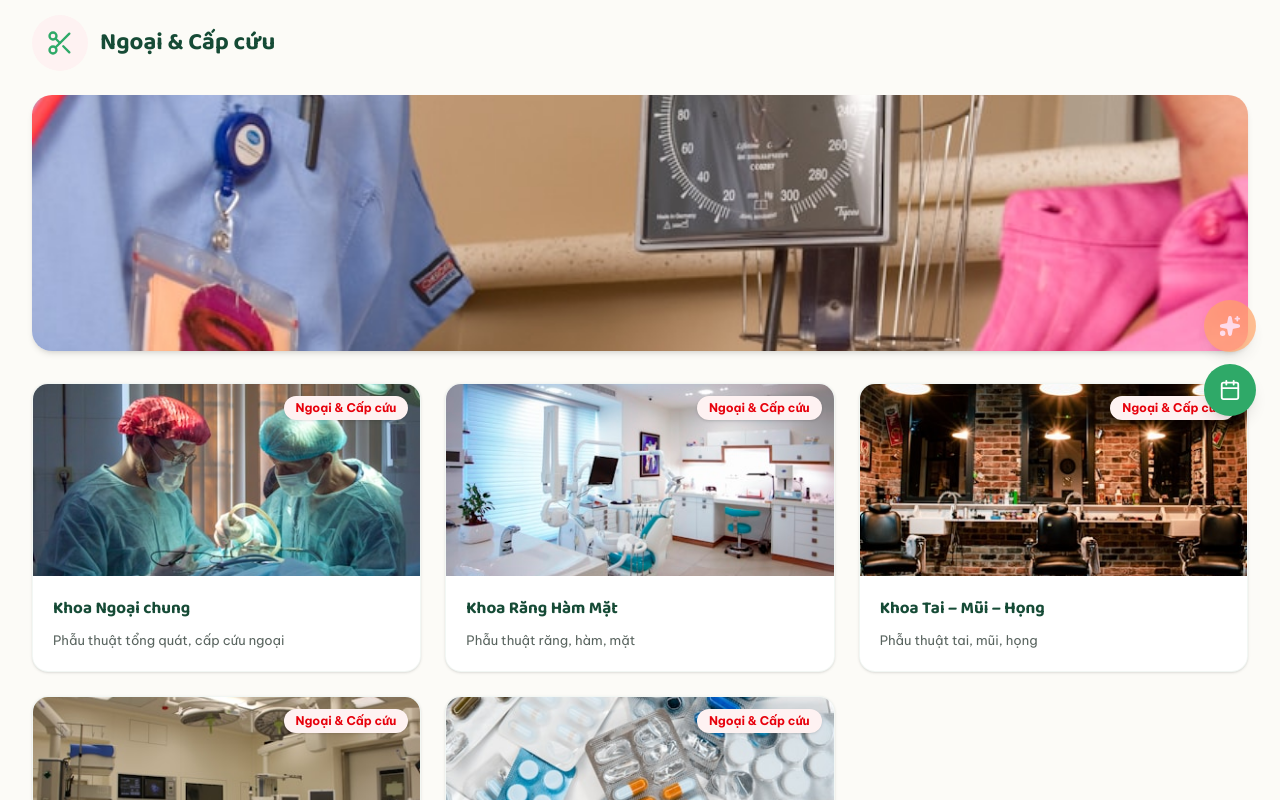
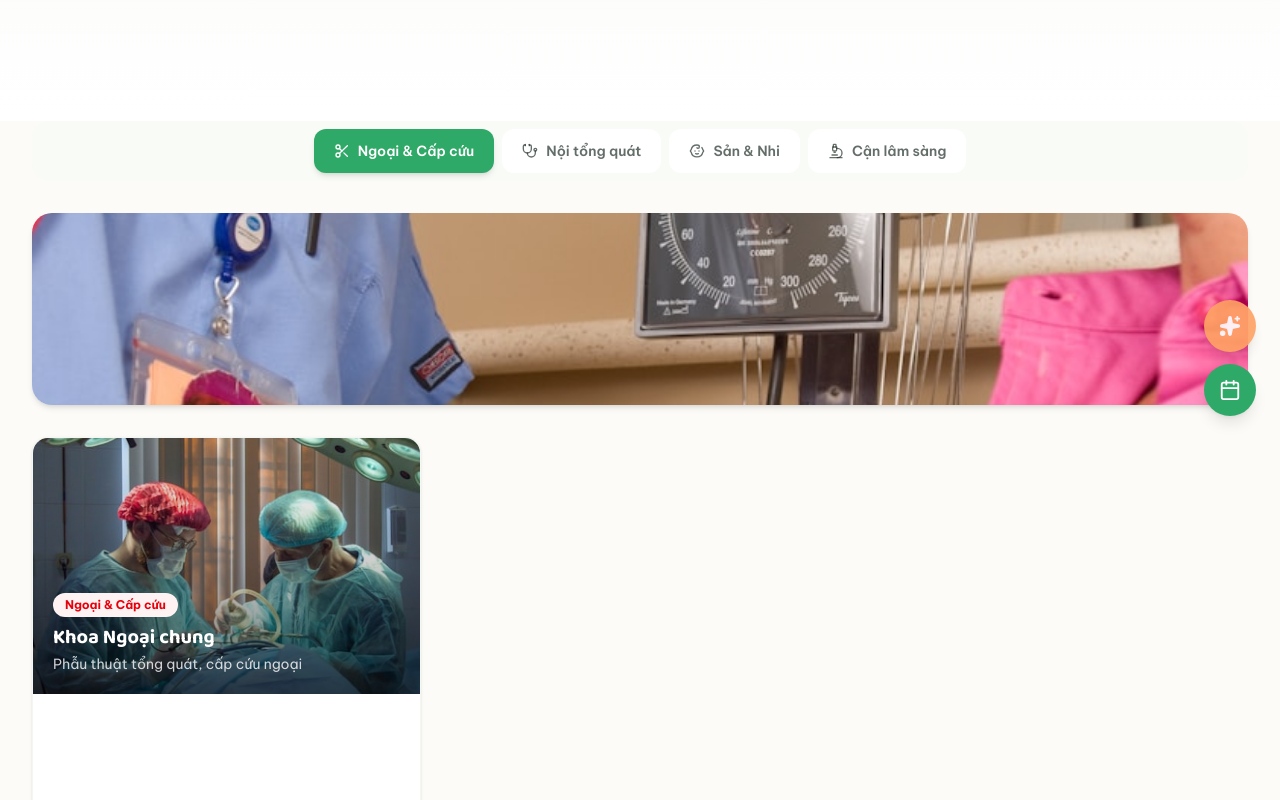
Before and after one commit to Sangit91/App-Website-BV, a React (Vite) app: page /chuyen-khoa in a window 1280 px wide. Shown: the part 360-1160 px from the top of the page. Built offline with nearby package versions, Linux system fonts and the light colour scheme.

Commit message:
feat: redesign ChuyenKhoaPage with tabs, stats hero, and featured cards

```diff
--- a/src/pages/ChuyenKhoaPage.tsx
+++ b/src/pages/ChuyenKhoaPage.tsx
@@ -1,32 +1,21 @@
-import { useEffect } from "react";
+import { useState, useEffect } from "react";
 import { useLocation } from "react-router-dom";
 import Layout from "../components/layout/Layout";
 import ScrollAnimation from "../components/ui/ScrollAnimation";
-import { Activity, Scissors, Heart, Baby, Microscope, Stethoscope, Eye, Brain, Bone } from "lucide-react";
+import { Activity, Scissors, Heart, Baby, Microscope, Stethoscope, Eye, Brain, Bone, Users, Bed, FlaskConical, Zap } from "lucide-react";
 
-export default function ChuyenKhoaPage() {
-  const location = useLocation();
+const DEPARTMENTS = [
+  { key: "ngoai-cap-cuu", title: "Ngoại & Cấp cứu", icon: Scissors, color: "bg-red-50", textColor: "text-red-600" },
+  { key: "noi-tong-quat", title: "Nội tổng quát", icon: Stethoscope, color: "bg-blue-50", textColor: "text-blue-600" },
+  { key: "san-nhi", title: "Sản & Nhi", icon: Baby, color: "bg-pink-50", textColor: "text-pink-600" },
+  { key: "can-lam-sang", title: "Cận lâm sàng", icon: Microscope, color: "bg-purple-50", textColor: "text-purple-600" }
+];
 
-  useEffect(() => {
-    if (location.hash) {
-      const element = document.querySelector(location.hash);
-      if (element) {
-        setTimeout(() => {
-          element.scrollIntoView({ behavior: "smooth", block: "start" });
-        }, 100);
-      }
-    }
-  }, [location]);
-
-  const departments = {
+const departmentData = {
   "ngoai-cap-cuu": {
-      title: "Ngoại & Cấp cứu",
-      icon: Scissors,
-      color: "bg-red-50",
-      textColor: "text-red-600",
     heroImage: "/images/pages/hero-chuyenkhoa.jpeg",
     items: [
-        { name: "Khoa Ngoại chung", desc: "Phẫu thuật tổng quát, cấp cứu ngoại", img: "/images/pages/ngoai-1.jpeg" },
+      { name: "Khoa Ngoại chung", desc: "Phẫu thuật tổng quát, cấp cứu ngoại", img: "/images/pages/ngoai-1.jpeg", highlight: true },
       { name: "Khoa Răng Hàm Mặt", desc: "Phẫu thuật răng, hàm, mặt", img: "/images/pages/ranghamach-1.jpeg" },
       { name: "Khoa Tai – Mũi – Họng", desc: "Phẫu thuật tai, mũi, họng", img: "/images/pages/taimuihong-1.jpeg" },
       { name: "Khoa Hồi sức tích cực ICU", desc: "Hồi sức cấp cứu 24/7", img: "/images/pages/icu-1.jpeg" },
@@ -34,13 +23,9 @@ export default function ChuyenKhoaPage() {
     ]
   },
   "noi-tong-quat": {
-      title: "Nội tổng quát",
-      icon: Stethoscope,
-      color: "bg-blue-50",
-      textColor: "text-blue-600",
     heroImage: "/images/pages/hero-tongquat.jpeg",
     items: [
-        { name: "Khoa Nội chung", desc: "Khám và điều trị các bệnh nội khoa", img: "/images/pages/noi-1.jpeg" },
+      { name: "Khoa Nội chung", desc: "Khám và điều trị các bệnh nội khoa", img: "/images/pages/noi-1.jpeg", highlight: true },
       { name: "Khoa Tim mạch", desc: "Tim mạch can thiệp, phẫu thuật", img: "/images/pages/timmach-1.jpeg" },
       { name: "Khoa Nội tiết", desc: "Đái tháo đường, tuyến giáp", img: "/images/pages/timmach-1.jpeg" },
       { name: "Khoa Thận nhân tạo", desc: "Lọc máu, chạy thận nhân tạo", img: "/images/pages/timmach-1.jpeg" },
@@ -50,25 +35,17 @@ export default function ChuyenKhoaPage() {
     ]
   },
   "san-nhi": {
-      title: "Sản & Nhi",
-      icon: Baby,
-      color: "bg-pink-50",
-      textColor: "text-pink-600",
     heroImage: "/images/pages/hero-thaisan.jpeg",
     items: [
-        { name: "Khoa Sản phụ khoa", desc: "Mangled sản, phụ khoa", img: "/images/pages/sanphukhoa-1.jpeg" },
+      { name: "Khoa Sản phụ khoa", desc: "Mangled sản, phụ khoa", img: "/images/pages/sanphukhoa-1.jpeg", highlight: true },
       { name: "Khoa Nhi & Sơ sinh", desc: "Nhi khoa, sơ sinh", img: "/images/pages/nhi-1.jpeg" },
       { name: "Khoa Thẩm mỹ và chăm sóc trị liệu", desc: "Thẩm mỹ, spa y tế", img: "/images/pages/thammy-1.jpeg" }
     ]
   },
   "can-lam-sang": {
-      title: "Cận lâm sàng",
-      icon: Microscope,
-      color: "bg-purple-50",
-      textColor: "text-purple-600",
     heroImage: "/images/pages/hero-chuyenkhoa.jpeg",
     items: [
-        { name: "Khoa Dược", desc: "Cung ứng thuốc, tư vấn dược", img: "/images/pages/duoc-1.jpeg" },
+      { name: "Khoa Dược", desc: "Cung ứng thuốc, tư vấn dược", img: "/images/pages/duoc-1.jpeg", highlight: true },
       { name: "Khoa Mắt", desc: "Mắt, phẫu thuật khúc xạ", img: "/images/pages/mat-1.jpeg" },
       { name: "Khoa Xét nghiệm và Giải phẫu", desc: "Xét nghiệm, giải phẫu bệnh", img: "/images/pages/xetnghiem-1.jpeg" },
       { name: "Khoa Y tế dự phòng", desc: "Phòng bệnh, tiêm chủng", img: "/images/pages/tiemchung-1.jpeg" },
@@ -77,75 +54,142 @@ export default function ChuyenKhoaPage() {
   }
 };
 
+const stats = [
+  { value: "12", label: "Chuyên khoa", icon: Activity },
+  { value: "50+", label: "Bác sĩ", icon: Users },
+  { value: "200", label: "Giường bệnh", icon: Bed },
+  { value: "5", label: "Phòng mổ", icon: Scissors }
+];
+
+export default function ChuyenKhoaPage() {
+  const location = useLocation();
+  const [activeTab, setActiveTab] = useState("ngoai-cap-cuu");
+
+  useEffect(() => {
+    if (location.hash) {
+      const tab = location.hash.replace("#", "");
+      if (departmentData[tab as keyof typeof departmentData]) {
+        setActiveTab(tab);
+      }
+    }
+  }, [location]);
+
+  const currentDept = DEPARTMENTS.find(d => d.key === activeTab)!;
+  const currentData = departmentData[activeTab as keyof typeof departmentData];
+  const featuredItem = currentData.items.find(item => item.highlight) || currentData.items[0];
+  const otherItems = currentData.items.filter(item => item !== featuredItem);
+
   return (
     <Layout>
-      <section className="py-12">
+      <section className="py-12 bg-gradient-to-b from-mint/30 to-white">
         <div className="max-w-[1580px] mx-auto px-4 xl:px-8 2xl:px-10">
-          <ScrollAnimation className="text-center mb-8" animation="fade-up">
+          <ScrollAnimation animation="fade-up" className="text-center mb-10">
             <h1 className="text-4xl font-display font-bold text-green-dark mb-4">Chuyên khoa</h1>
-            <p className="text-gray-600 max-w-2xl mx-auto">
+            <p className="text-gray-600 max-w-2xl mx-auto mb-10">
               Hệ thống chuyên khoa đa dạng, trang thiết bị hiện đại, đội ngũ bác sĩ chuyên môn cao
             </p>
+            <div className="grid grid-cols-2 md:grid-cols-4 gap-4 max-w-3xl mx-auto">
+              {stats.map((stat, idx) => {
+                const Icon = stat.icon;
+                return (
+                  <div key={stat.label} className="opacity-0 animate-fade-in-up" style={{ animationDelay: `${idx * 100}ms`, animationFillMode: 'forwards' }}>
+                    <div className="bg-white rounded-2xl p-5 shadow-sm border border-green-800/5 hover:shadow-md transition-shadow">
+                      <Icon className="w-6 h-6 text-brand-green mx-auto mb-2" />
+                      <div className="text-2xl font-display font-bold text-green-dark">{stat.value}</div>
+                      <div className="text-xs text-ink/60 font-medium">{stat.label}</div>
+                    </div>
+                  </div>
+                );
+              })}
+            </div>
           </ScrollAnimation>
         </div>
       </section>
 
-      {Object.entries(departments).map(([key, dept], deptIndex) => (
-        <section
-          key={key}
-          id={key}
-          className={`py-16 ${deptIndex % 2 === 0 ? "" : "bg-gray-50/50"}`}
+      <section className="pb-16">
+        <div className="max-w-[1580px] mx-auto px-4 xl:px-8 2xl:px-10">
+          <ScrollAnimation animation="fade-up" className="mb-8">
+            <div className="flex flex-wrap justify-center gap-2 bg-mint/20 p-2 rounded-2xl">
+              {DEPARTMENTS.map(dept => {
+                const Icon = dept.icon;
+                const isActive = activeTab === dept.key;
+                return (
+                  <button
+                    key={dept.key}
+                    onClick={() => setActiveTab(dept.key)}
+                    className={`flex items-center gap-2 px-5 py-3 rounded-xl font-semibold text-sm transition-all cursor-pointer ${
+                      isActive
+                        ? "bg-brand-green text-white shadow-md"
+                        : "bg-white text-ink/70 hover:bg-mint hover:text-green-dark"
+                    }`}
                   >
-          <div className="max-w-[1580px] mx-auto px-4 xl:px-8 2xl:px-10">
-            <ScrollAnimation animation="fade-up">
-              <div className="flex items-center gap-3 mb-6">
-                <div className={`w-14 h-14 ${dept.color} rounded-full flex items-center justify-center`}>
-                  <dept.icon className="w-7 h-7 text-brand-green" />
-                </div>
-                <h2 className="text-2xl font-display font-bold text-green-dark">{dept.title}</h2>
+                    <Icon className="w-4 h-4" />
+                    <span>{dept.title}</span>
+                  </button>
+                );
+              })}
             </div>
           </ScrollAnimation>
 
           <ScrollAnimation animation="fade-up" delay={100}>
             <img
-                src={dept.heroImage}
-                alt={dept.title}
-                className="w-full h-64 object-cover rounded-[20px] shadow-md mb-8"
+              src={currentData.heroImage}
+              alt={currentDept.title}
+              className="w-full h-48 object-cover rounded-[20px] shadow-md mb-8"
+              referrerPolicy="no-referrer"
             />
           </ScrollAnimation>
 
-            <div className="grid grid-cols-1 md:grid-cols-2 lg:grid-cols-3 gap-6">
-              {dept.items.map((item, idx) => (
-                <div key={item.name}>
-                  <ScrollAnimation
-                    animation="fade-up"
-                    delay={idx * 50}
-                    className="bg-white border border-green-800/5 rounded-2xl overflow-hidden shadow-sm hover:shadow-xl hover:-translate-y-1.5 transition-all duration-300 flex flex-col group cursor-pointer hover:border-brand-green/30"
-                  >
-                    <div className="relative h-48 overflow-hidden">
+          <div className="grid grid-cols-1 lg:grid-cols-3 gap-6">
+            <ScrollAnimation animation="fade-up" delay={150} className="lg:col-span-1">
+              <div className="bg-white border border-green-800/5 rounded-2xl overflow-hidden shadow-sm hover:shadow-xl transition-all duration-300 flex flex-col group cursor-pointer hover:border-brand-green/30 h-full">
+                <div className="relative h-64 overflow-hidden">
+                  <img
+                    src={featuredItem.img}
+                    alt={featuredItem.name}
+                    className="w-full h-full object-cover group-hover:scale-105 transition-transform duration-500"
+                    referrerPolicy="no-referrer"
+                  />
+                  <div className="absolute inset-0 bg-gradient-to-t from-black/60 via-black/20 to-transparent" />
+                  <div className="absolute bottom-0 left-0 right-0 p-5">
+                    <span className={`inline-flex items-center gap-1 ${currentDept.color} ${currentDept.textColor} text-xs font-bold px-3 py-1 rounded-full mb-2`}>
+                      {currentDept.title}
+                    </span>
+                    <h3 className="font-display font-bold text-xl text-white leading-tight">{featuredItem.name}</h3>
+                    <p className="text-white/80 text-sm mt-1">{featuredItem.desc}</p>
+                  </div>
+                </div>
+              </div>
+            </ScrollAnimation>
+
+            <div className="lg:col-span-2 grid grid-cols-1 md:grid-cols-2 gap-6">
+              {otherItems.map((item, idx) => (
+                <div key={item.name} className="opacity-0 animate-fade-in-up" style={{ animationDelay: `${200 + idx * 50}ms`, animationFillMode: 'forwards' }}>
+                  <div className="bg-white border border-green-800/5 rounded-2xl overflow-hidden shadow-sm hover:shadow-xl hover:-translate-y-1.5 transition-all duration-300 flex flex-col group cursor-pointer hover:border-brand-green/30 h-full">
+                    <div className="relative h-36 overflow-hidden">
                       <img
                         src={item.img}
                         alt={item.name}
                         className="w-full h-full object-cover group-hover:scale-105 transition-transform duration-500"
                         referrerPolicy="no-referrer"
                       />
-                      <div className={`absolute top-3 right-3 ${dept.color} ${dept.textColor} text-xs font-bold px-3 py-1 rounded-full shadow-sm`}>
-                        {dept.title}
+                      <div className={`absolute top-3 right-3 ${currentDept.color} ${currentDept.textColor} text-[10px] font-bold px-2 py-1 rounded-full shadow-sm`}>
+                        {currentDept.title}
                       </div>
                     </div>
-                    <div className="p-5 flex-grow flex flex-col justify-between text-left">
+                    <div className="p-4 flex-grow flex flex-col justify-between text-left">
                       <div>
-                        <h3 className="font-display font-bold text-[17px] text-green-dark mb-2 group-hover:text-brand-green transition-colors duration-200">{item.name}</h3>
-                        <p className="text-[13px] text-ink/75 leading-relaxed">{item.desc}</p>
+                        <h3 className="font-display font-bold text-[15px] text-green-dark mb-1 group-hover:text-brand-green transition-colors duration-200">{item.name}</h3>
+                        <p className="text-[12px] text-ink/70 leading-relaxed">{item.desc}</p>
                       </div>
                     </div>
-                  </ScrollAnimation>
+                  </div>
                 </div>
               ))}
             </div>
           </div>
+        </div>
       </section>
-      ))}
     </Layout>
   );
 }
```
Also changed, not shown: 1 other file (tests, documents, lock files or other folders). Lines whose indentation alone changed are shown as unchanged.
